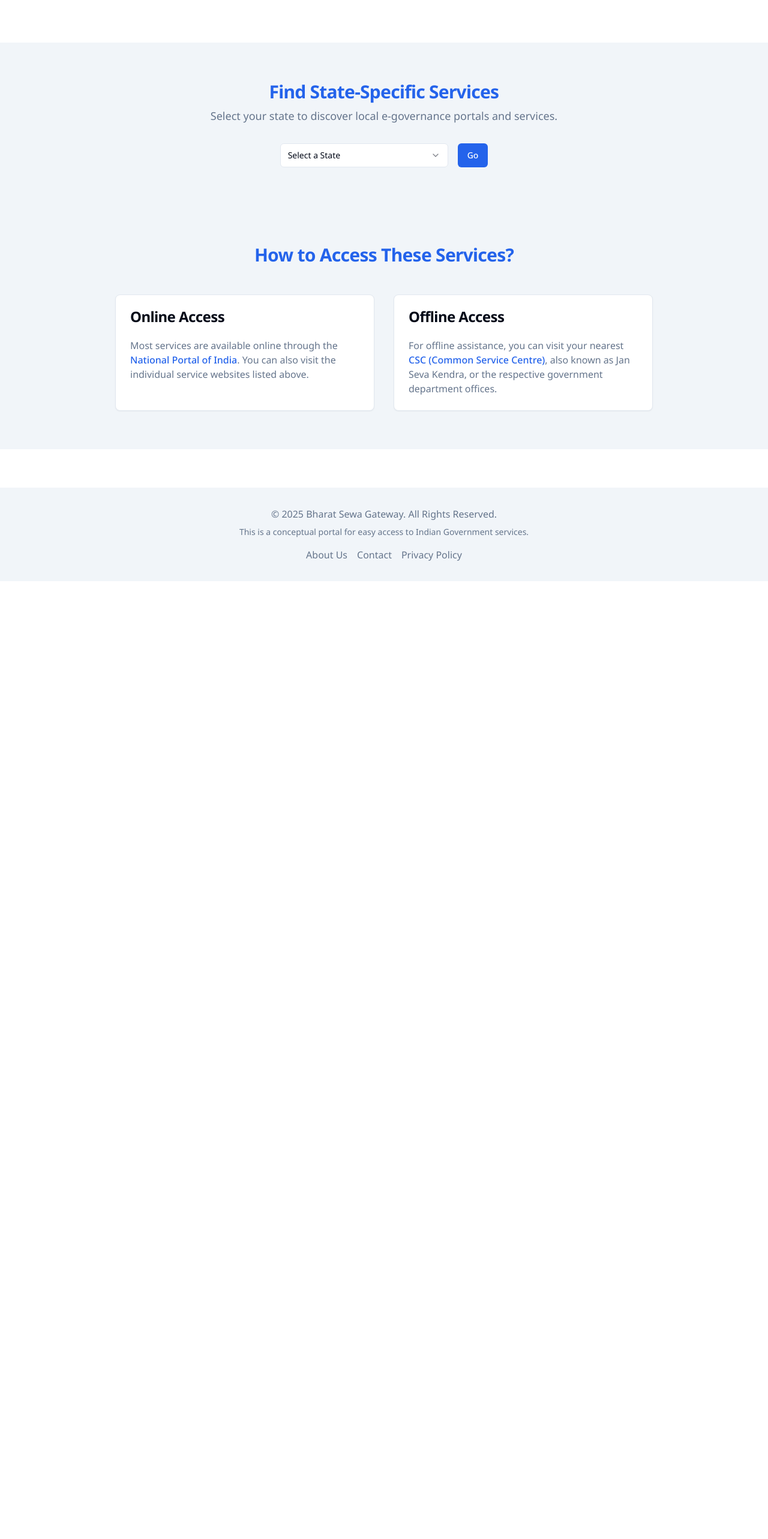
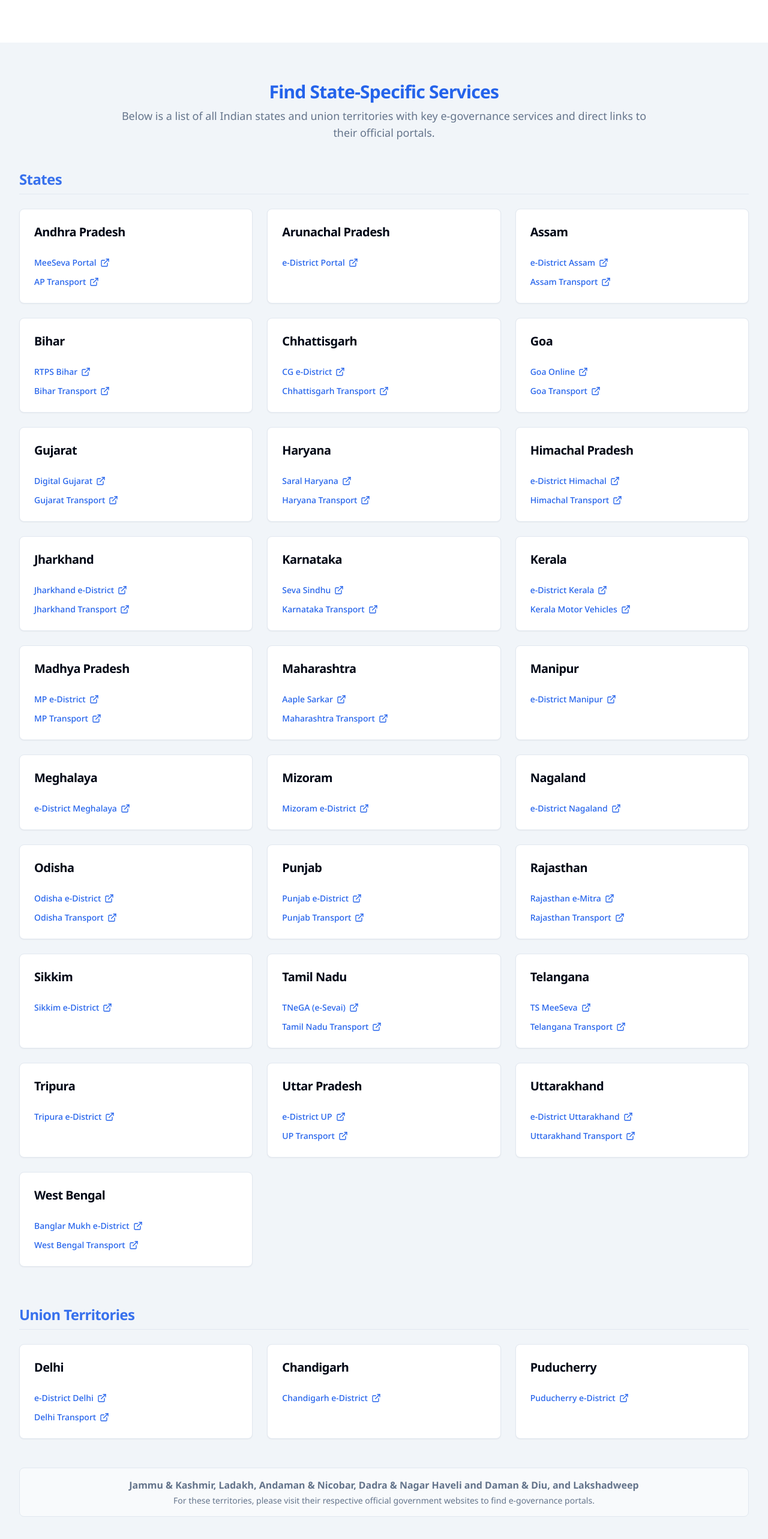
Before and after one commit to TrekVibe01/india-sarkar-seva, a React (Vite) app: page / in a window 1280 px wide. Shown: the part 4340-6906 px from the top of the page at 60% size. Before the commit the page ends 5309 px from the top, so only its background shows below. Built offline with nearby package versions, Linux system fonts and the light colour scheme.

Commit message:
Add state-specific service links
Implement state-specific service links and portals.

```diff
--- a/src/components/home/StateSelector.tsx
+++ b/src/components/home/StateSelector.tsx
@@ -1,42 +1,78 @@
 
-import {
-  Select,
-  SelectContent,
-  SelectItem,
-  SelectTrigger,
-  SelectValue,
-} from "@/components/ui/select";
-import { Button } from "@/components/ui/button";
-import { indianStates } from "@/data/states";
+import { stateData } from "@/data/states";
+import { Card, CardContent, CardHeader, CardTitle } from "@/components/ui/card";
+import { ExternalLink } from "lucide-react";
 
 const StateSelector = () => {
   return (
     <div className="bg-muted">
       <div className="container mx-auto px-4 sm:px-6 lg:px-8 py-16">
-        <div className="max-w-2xl mx-auto text-center">
+        <div className="max-w-4xl mx-auto text-center mb-12">
           <h2 className="text-3xl font-bold tracking-tight text-primary">
             Find State-Specific Services
           </h2>
           <p className="mt-2 text-lg text-muted-foreground">
-            Select your state to discover local e-governance portals and services.
+            Below is a list of all Indian states and union territories with key e-governance services and direct links to their official portals.
           </p>
-          <div className="mt-8 flex flex-col sm:flex-row items-center justify-center gap-4">
-            <Select>
-              <SelectTrigger className="w-full sm:w-[280px]">
-                <SelectValue placeholder="Select a State" />
-              </SelectTrigger>
-              <SelectContent>
-                {indianStates.map((state) => (
-                  <SelectItem key={state.value} value={state.value}>
-                    {state.label}
-                  </SelectItem>
-                ))}
-              </SelectContent>
-            </Select>
-            <Button className="w-full sm:w-auto bg-primary hover:bg-primary/90">
-              Go
-            </Button>
+        </div>
+
+        <div>
+          <h3 className="text-2xl font-semibold tracking-tight text-primary/90 mb-6 border-b pb-2">States</h3>
+          <div className="grid grid-cols-1 sm:grid-cols-2 lg:grid-cols-3 gap-6">
+            {stateData.states.map((state) => (
+              <Card key={state.name} className="flex flex-col">
+                <CardHeader>
+                  <CardTitle className="text-xl">{state.name}</CardTitle>
+                </CardHeader>
+                <CardContent className="flex-grow">
+                  <ul className="space-y-2">
+                    {state.services.map((service) => (
+                      <li key={service.name}>
+                        <a href={service.url} target="_blank" rel="noopener noreferrer" className="inline-flex items-center text-sm font-medium text-primary hover:underline">
+                          {service.name}
+                          <ExternalLink className="h-4 w-4 ml-1.5" />
+                        </a>
+                      </li>
+                    ))}
+                  </ul>
+                </CardContent>
+              </Card>
+            ))}
           </div>
+        </div>
+
+        <div className="mt-16">
+          <h3 className="text-2xl font-semibold tracking-tight text-primary/90 mb-6 border-b pb-2">Union Territories</h3>
+          <div className="grid grid-cols-1 sm:grid-cols-2 lg:grid-cols-3 gap-6">
+              {stateData.unionTerritories.map((ut) => (
+              <Card key={ut.name} className="flex flex-col">
+                <CardHeader>
+                  <CardTitle className="text-xl">{ut.name}</CardTitle>
+                </CardHeader>
+                <CardContent className="flex-grow">
+                  <ul className="space-y-2">
+                    {ut.services.map((service) => (
+                      <li key={service.name}>
+                        <a href={service.url} target="_blank" rel="noopener noreferrer" className="inline-flex items-center text-sm font-medium text-primary hover:underline">
+                          {service.name}
+                          <ExternalLink className="h-4 w-4 ml-1.5" />
+                        </a>
+                      </li>
+                    ))}
+                  </ul>
+                </CardContent>
+              </Card>
+            ))}
+          </div>
+        </div>
+
+        <div className="mt-12 text-center text-muted-foreground bg-background/50 p-4 rounded-lg border">
+          <p className="font-semibold">
+            Jammu & Kashmir, Ladakh, Andaman & Nicobar, Dadra & Nagar Haveli and Daman & Diu, and Lakshadweep
+          </p>
+          <p className="text-sm mt-1">
+            For these territories, please visit their respective official government websites to find e-governance portals.
+          </p>
         </div>
       </div>
     </div>
--- a/src/data/states.ts
+++ b/src/data/states.ts
@@ -1,10 +1,38 @@
 
-export const indianStates = [
-    { value: "maharashtra", label: "Maharashtra" },
-    { value: "gujarat", label: "Gujarat" },
-    { value: "tamil_nadu", label: "Tamil Nadu" },
-    { value: "delhi", label: "Delhi" },
-    { value: "karnataka", label: "Karnataka" },
-    { value: "uttar_pradesh", label: "Uttar Pradesh" },
-    { value: "west_bengal", label: "West Bengal" },
-];
+export const stateData = {
+  states: [
+    { name: "Andhra Pradesh", services: [ { name: "MeeSeva Portal", url: "https://ap.meeseva.gov.in" }, { name: "AP Transport", url: "https://aptransport.org/" } ] },
+    { name: "Arunachal Pradesh", services: [ { name: "e-District Portal", url: "https://www.arunachalpradesh.gov.in/" } ] },
+    { name: "Assam", services: [ { name: "e-District Assam", url: "https://edistrict.assam.gov.in/" }, { name: "Assam Transport", url: "https://comtransport.assam.gov.in/" } ] },
+    { name: "Bihar", services: [ { name: "RTPS Bihar", url: "https://serviceonline.bihar.gov.in/" }, { name: "Bihar Transport", url: "https://transport.bih.nic.in/" } ] },
+    { name: "Chhattisgarh", services: [ { name: "CG e-District", url: "https://edistrict.cgstate.gov.in/" }, { name: "Chhattisgarh Transport", url: "https://parivahan.cg.nic.in/" } ] },
+    { name: "Goa", services: [ { name: "Goa Online", url: "https://goaonline.gov.in/" }, { name: "Goa Transport", url: "https://goatransport.gov.in/" } ] },
+    { name: "Gujarat", services: [ { name: "Digital Gujarat", url: "https://www.digitalgujarat.gov.in/" }, { name: "Gujarat Transport", url: "https://rtogujarat.gov.in/" } ] },
+    { name: "Haryana", services: [ { name: "Saral Haryana", url: "https://saralharyana.gov.in/" }, { name: "Haryana Transport", url: "https://haryanatransport.gov.in/" } ] },
+    { name: "Himachal Pradesh", services: [ { name: "e-District Himachal", url: "https://edistrict.hp.gov.in/" }, { name: "Himachal Transport", url: "https://himachal.nic.in/" } ] },
+    { name: "Jharkhand", services: [ { name: "Jharkhand e-District", url: "https://edistrict.jharkhand.gov.in/" }, { name: "Jharkhand Transport", url: "https://jhtransport.gov.in/" } ] },
+    { name: "Karnataka", services: [ { name: "Seva Sindhu", url: "https://sevasindhu.karnataka.gov.in/" }, { name: "Karnataka Transport", url: "https://transport.karnataka.gov.in/" } ] },
+    { name: "Kerala", services: [ { name: "e-District Kerala", url: "https://edistrict.kerala.gov.in/" }, { name: "Kerala Motor Vehicles", url: "https://mvd.kerala.gov.in/" } ] },
+    { name: "Madhya Pradesh", services: [ { name: "MP e-District", url: "https://mpedistrict.gov.in/" }, { name: "MP Transport", url: "https://transport.mp.gov.in/" } ] },
+    { name: "Maharashtra", services: [ { name: "Aaple Sarkar", url: "https://aaplesarkar.mahaonline.gov.in/" }, { name: "Maharashtra Transport", url: "https://transport.maharashtra.gov.in/" } ] },
+    { name: "Manipur", services: [ { name: "e-District Manipur", url: "https://www.manipur.gov.in/" } ] },
+    { name: "Meghalaya", services: [ { name: "e-District Meghalaya", url: "https://megedistrict.gov.in/" } ] },
+    { name: "Mizoram", services: [ { name: "Mizoram e-District", url: "https://edistrict.mizoram.gov.in/" } ] },
+    { name: "Nagaland", services: [ { name: "e-District Nagaland", url: "https://edistrict.nagaland.gov.in/" } ] },
+    { name: "Odisha", services: [ { name: "Odisha e-District", url: "https://edistrict.odisha.gov.in/" }, { name: "Odisha Transport", url: "https://odishatransport.gov.in/" } ] },
+    { name: "Punjab", services: [ { name: "Punjab e-District", url: "https://eservices.punjab.gov.in/" }, { name: "Punjab Transport", url: "https://olps.punjab.gov.in/" } ] },
+    { name: "Rajasthan", services: [ { name: "Rajasthan e-Mitra", url: "https://emitra.rajasthan.gov.in/" }, { name: "Rajasthan Transport", url: "https://transport.rajasthan.gov.in/" } ] },
+    { name: "Sikkim", services: [ { name: "Sikkim e-District", url: "https://edistrict.sikkim.gov.in/" } ] },
+    { name: "Tamil Nadu", services: [ { name: "TNeGA (e-Sevai)", url: "https://www.tnesevai.tn.gov.in/" }, { name: "Tamil Nadu Transport", url: "https://tnsta.gov.in/" } ] },
+    { name: "Telangana", services: [ { name: "TS MeeSeva", url: "https://ts.meeseva.telangana.gov.in/" }, { name: "Telangana Transport", url: "https://transport.telangana.gov.in/" } ] },
+    { name: "Tripura", services: [ { name: "Tripura e-District", url: "https://edistrict.tripura.gov.in/" } ] },
+    { name: "Uttar Pradesh", services: [ { name: "e-District UP", url: "https://edistrict.up.gov.in/" }, { name: "UP Transport", url: "https://uptransport.upsdc.gov.in/" } ] },
+    { name: "Uttarakhand", services: [ { name: "e-District Uttarakhand", url: "https://edistrict.uk.gov.in/" }, { name: "Uttarakhand Transport", url: "https://transport.uk.gov.in/" } ] },
+    { name: "West Bengal", services: [ { name: "Banglar Mukh e-District", url: "https://edistrict.wb.gov.in/" }, { name: "West Bengal Transport", url: "https://transport.wb.gov.in/" } ] },
+  ],
+  unionTerritories: [
+    { name: "Delhi", services: [ { name: "e-District Delhi", url: "https://edistrict.delhigovt.nic.in/" }, { name: "Delhi Transport", url: "https://transport.delhi.gov.in/" } ] },
+    { name: "Chandigarh", services: [ { name: "Chandigarh e-District", url: "https://chdedistrict.gov.in/" } ] },
+    { name: "Puducherry", services: [ { name: "Puducherry e-District", url: "https://edistrict.py.gov.in/" } ] },
+  ],
+};
```
